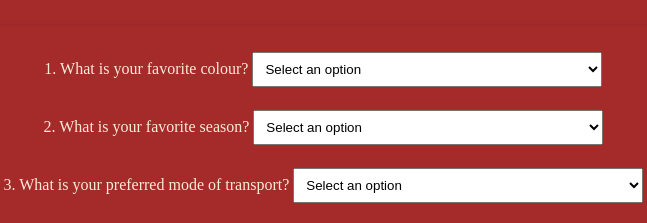
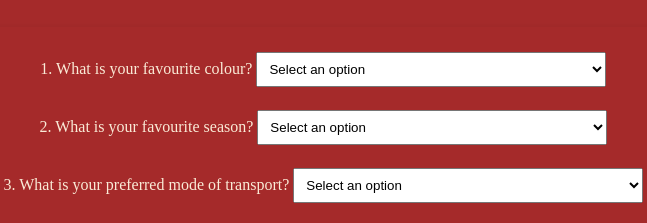
Before and after one commit to cholman10/MyFirstWebApp, a plain HTML site: page week4.html in a window 1280 px wide. Shown: the part 672-895 px from the top of the page, 317-964 px from the left. Drawn offline with Linux system fonts and the light colour scheme.

Commit message:
Add files via upload

```diff
--- a/week4.html
+++ b/week4.html
@@ -21,7 +21,7 @@
 
     <div>
         <form id="mcqForm">
-            <label for="question1">1. What is your favorite colour?</label>
+            <label for="question1">1. What is your favourite colour?</label>
             <select id="question1" name="question1" required>
                 <option value="">Select an option</option>
                 <option value="Red">Red</option>
@@ -31,7 +31,7 @@
             </select>
             <br><br>
 
-            <label for="question2">2. What is your favorite season?</label>
+            <label for="question2">2. What is your favourite season?</label>
             <select id="question2" name="question2" required>
                 <option value="">Select an option</option>
                 <option value="Spring">Spring</option>
```
